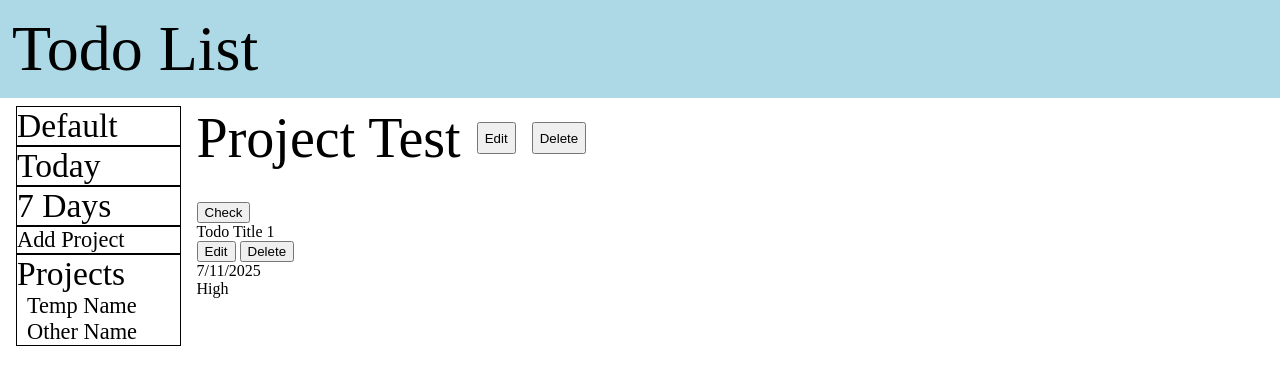
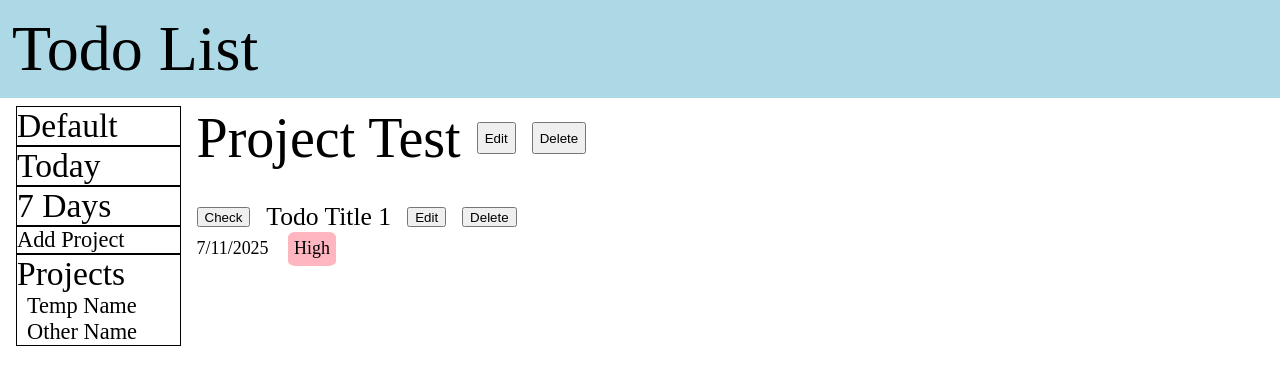
Before and after one commit to pigmentsandcode/odin-todo-list, a website built with webpack: page src/template.html in a window 1280 px wide. Built offline with nearby package versions, Linux system fonts and the light colour scheme.

Commit message:
WIP Todo item HTML/CSS

```diff
--- a/src/styles.css
+++ b/src/styles.css
@@ -77,3 +77,43 @@ nav {
   height: 2rem;
   align-self: center;
 }
+
+/*  Todos List  */
+/*  Todos List Item */
+.todo-top {
+  display: flex;
+  gap: 1rem;
+  align-items: center;
+}
+
+.todo-top div.todo-title-div {
+  font-size: 1.6rem;
+}
+
+.todo-top button {
+  height: 1.25rem;
+}
+
+.todo-bottom {
+  display: flex;
+  gap: 1.2rem;
+  font-size: 1.12rem;
+  align-items: center;
+}
+
+.priority {
+  border-radius: 15%;
+  padding: 0.4rem;
+}
+
+.high-priority {
+  background: lightpink;
+}
+
+.medium-priority {
+  background: rgb(212, 111, 71);
+}
+
+.low-priority {
+  background: rgb(98, 126, 179);
+}
--- a/src/template.html
+++ b/src/template.html
@@ -46,7 +46,7 @@
               </li>
               <li class="todo-bottom">
                 <div class="todo-due-date">7/11/2025</div>
-                <div class="todo-priority high-priority">High</div>
+                <div class="todo-priority priority high-priority">High</div>
               </li>
             </ul>
           </li>
```
